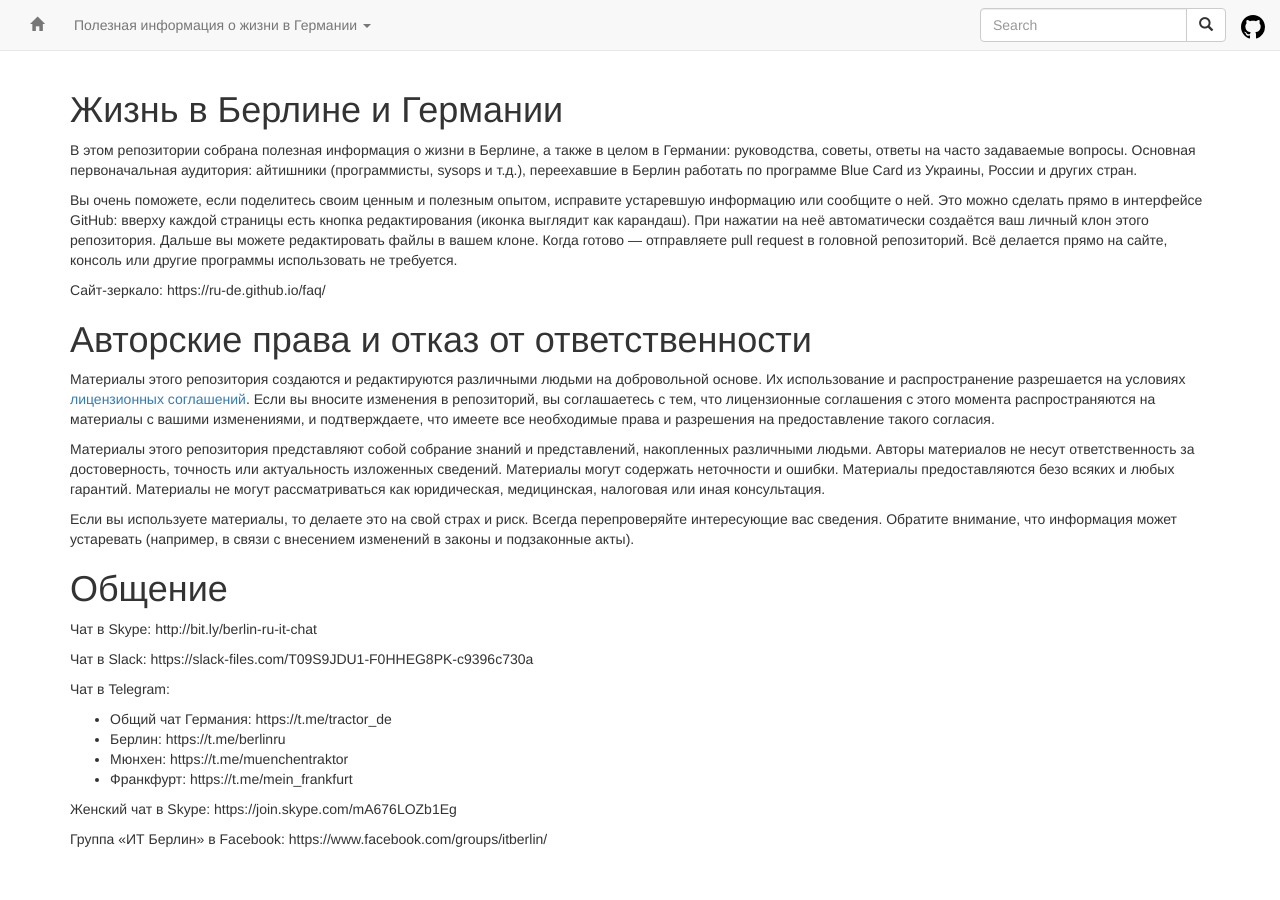
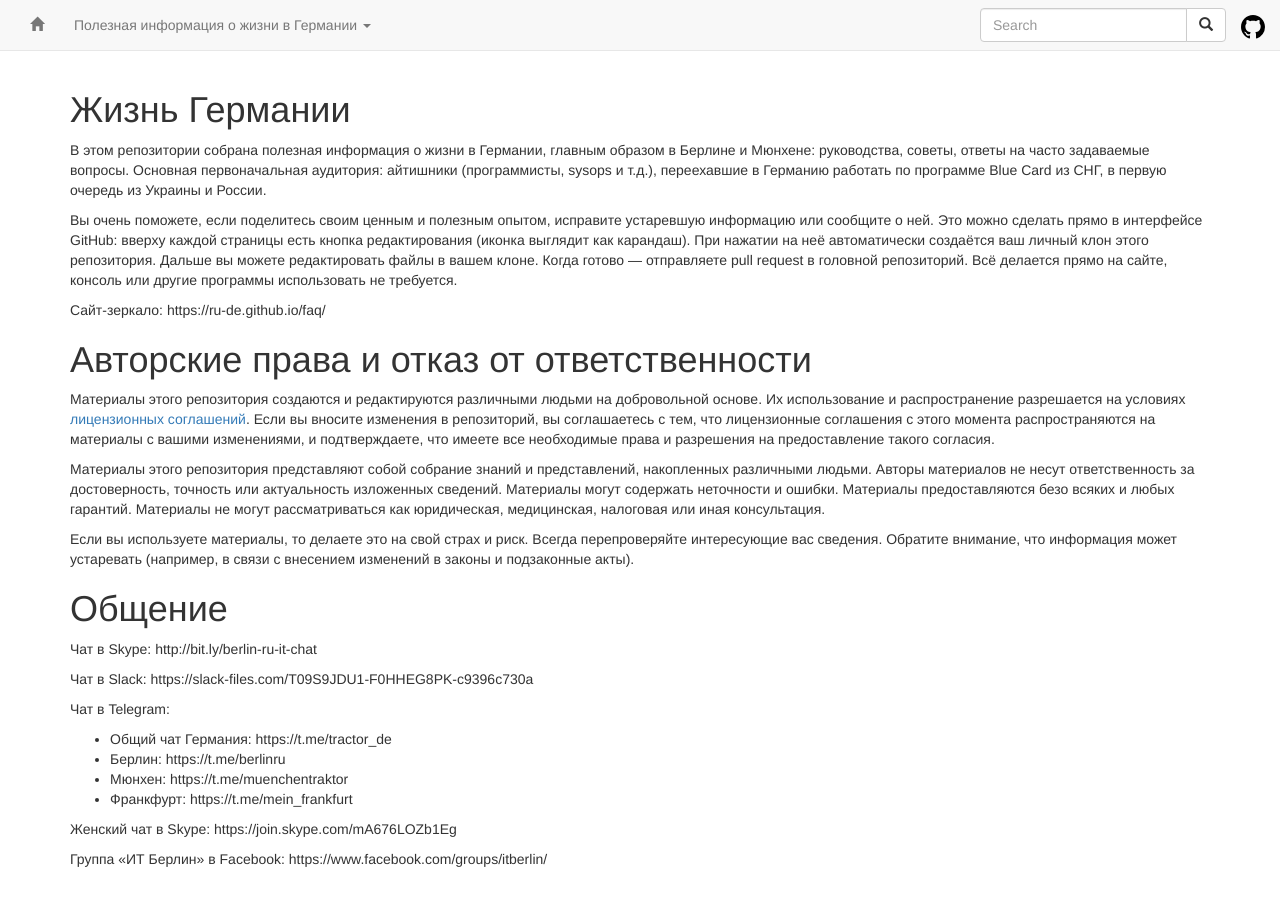
Before and after one commit to ru-de/faq, a Jekyll site: the page built from index.md, in a window 1280 px wide. Built offline with Jekyll 4.4.1, drawn with Linux system fonts in a browser that asks for light colours; nearby versions of some CDN libraries; our own code applies the rules of GitHub Pages for plain Markdown files.

Commit message:
Travis #976: sync github pages

```diff
--- a/index.md
+++ b/index.md
@@ -2,9 +2,9 @@
 layout: default
 ---
 
-# Жизнь в Берлине и Германии
+# Жизнь Германии
 
-В этом репозитории собрана полезная информация о жизни в Берлине, а также в целом в Германии: руководства, советы, ответы на часто задаваемые вопросы. Основная первоначальная аудитория: айтишники (программисты, sysops и т.д.), переехавшие в Берлин работать по программе Blue Card из Украины, России и других стран.
+В этом репозитории собрана полезная информация о жизни в Германии, главным образом в Берлине и Мюнхене: руководства, советы, ответы на часто задаваемые вопросы. Основная первоначальная аудитория: айтишники (программисты, sysops и т.д.), переехавшие в Германию работать по программе Blue Card из СНГ, в первую очередь из Украины и России.
 
 Вы очень поможете, если поделитесь своим ценным и полезным опытом, исправите устаревшую информацию или сообщите о ней. Это можно сделать прямо в интерфейсе GitHub: вверху каждой страницы есть кнопка редактирования (иконка выглядит как карандаш). При нажатии на неё автоматически создаётся ваш личный клон этого репозитория. Дальше вы можете редактировать файлы в вашем клоне. Когда готово — отправляете pull request в головной репозиторий. Всё делается прямо на сайте, консоль или другие программы использовать не требуется.
 
```
Also changed, not shown: pages/Авто.md (+5 -1 lines), pages/Языковые курсы.md (+1 -0 lines).
